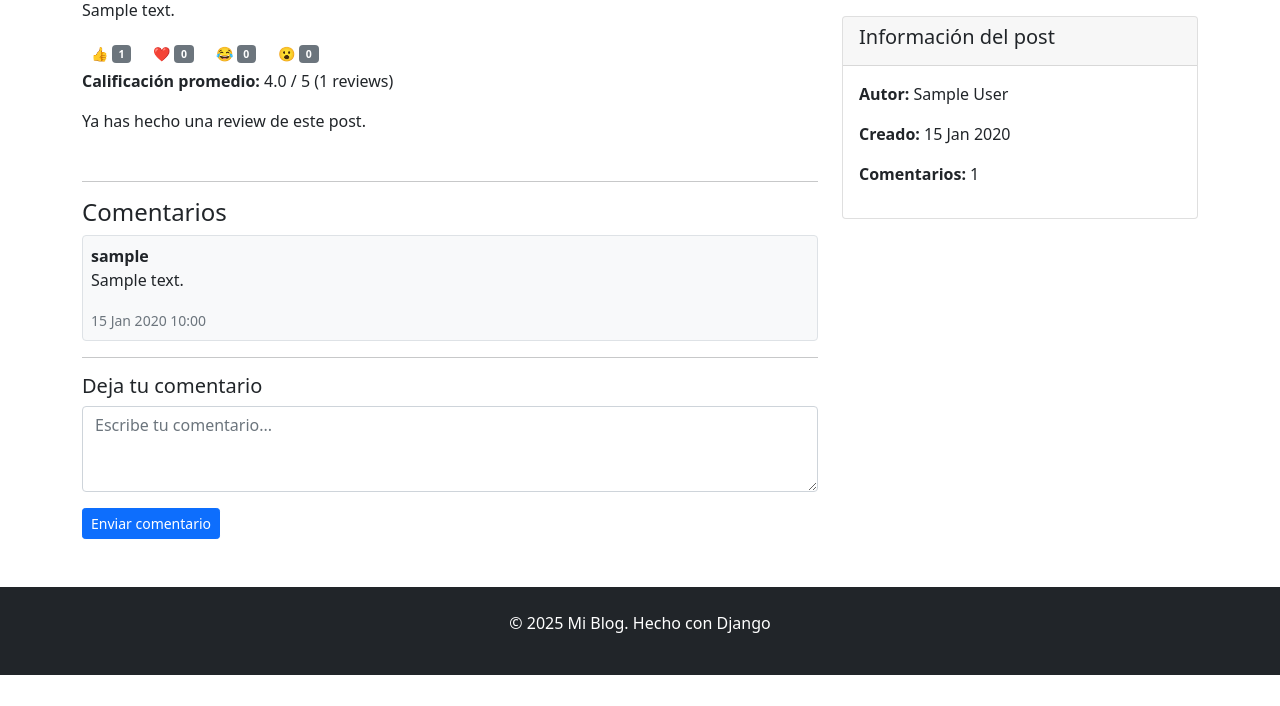
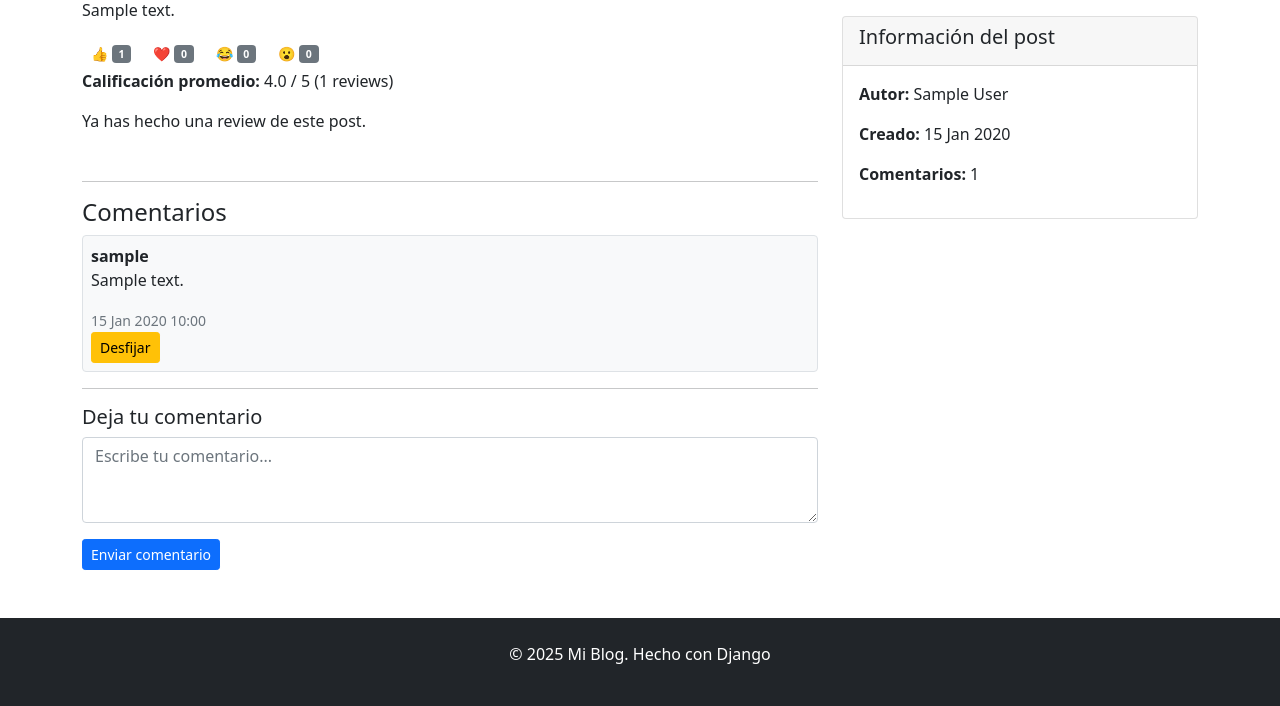
Before and after one commit to 02yari/DjangoMyblog, a Django app: a page that uses blog/templates/blog/post_detail.html in a window 1280 px wide. Shown: the part 391-1097 px from the top of the page. Before the commit the page ends 1066 px from the top, so only its background shows below. Run offline with Django 4.2, Linux system fonts and the light colour scheme; a user stored in the database is signed in; tables that the repository leaves empty hold one stand-in row (values such as "Sample post"); grey boxes marked "Sample" are stand-in pictures; some libraries are stand-ins or nearby versions.

Commit message:
Moderador puede fijar un comentario #4

```diff
--- a/blog/models.py
+++ b/blog/models.py
@@ -48,6 +48,7 @@ class Comment(models.Model):
     created_date = models.DateTimeField(auto_now_add=True, verbose_name='Fecha')
     active = models.BooleanField(default=True, verbose_name='Activo')
     is_approved = models.BooleanField(default=False, verbose_name='Aprobado')
+    pinned = models.BooleanField(default=False, verbose_name="Fijado")
 
     class Meta:
         ordering = ['created_date']
--- a/blog/templates/blog/post_detail.html
+++ b/blog/templates/blog/post_detail.html
@@ -67,6 +67,15 @@
                     <p>{{ comment.content }}</p>
                     <small class="text-muted">{{ comment.created_date|date:"d M Y H:i" }}</small>
 
+                    {% if user.is_staff %}
+                        <form method="post" action="{% url 'blog:toggle_pin_comment' comment.id %}">
+                            {% csrf_token %}
+                            <button type="submit" class="btn btn-sm btn-warning">
+                                {% if comment.pinned %}Desfijar{% else %}Fijar{% endif %}
+                            </button>
+                        </form>
+                    {% endif %}
+
                     {% if user == post.author and not comment.is_approved %}
                         <a href="{% url 'blog:approve_comment' comment.id %}" class="btn btn-success btn-sm mt-2">Aprobar</a>
                         <a href="{% url 'blog:reject_comment' comment.id %}" class="btn btn-danger btn-sm mt-2">Rechazar</a>
```
